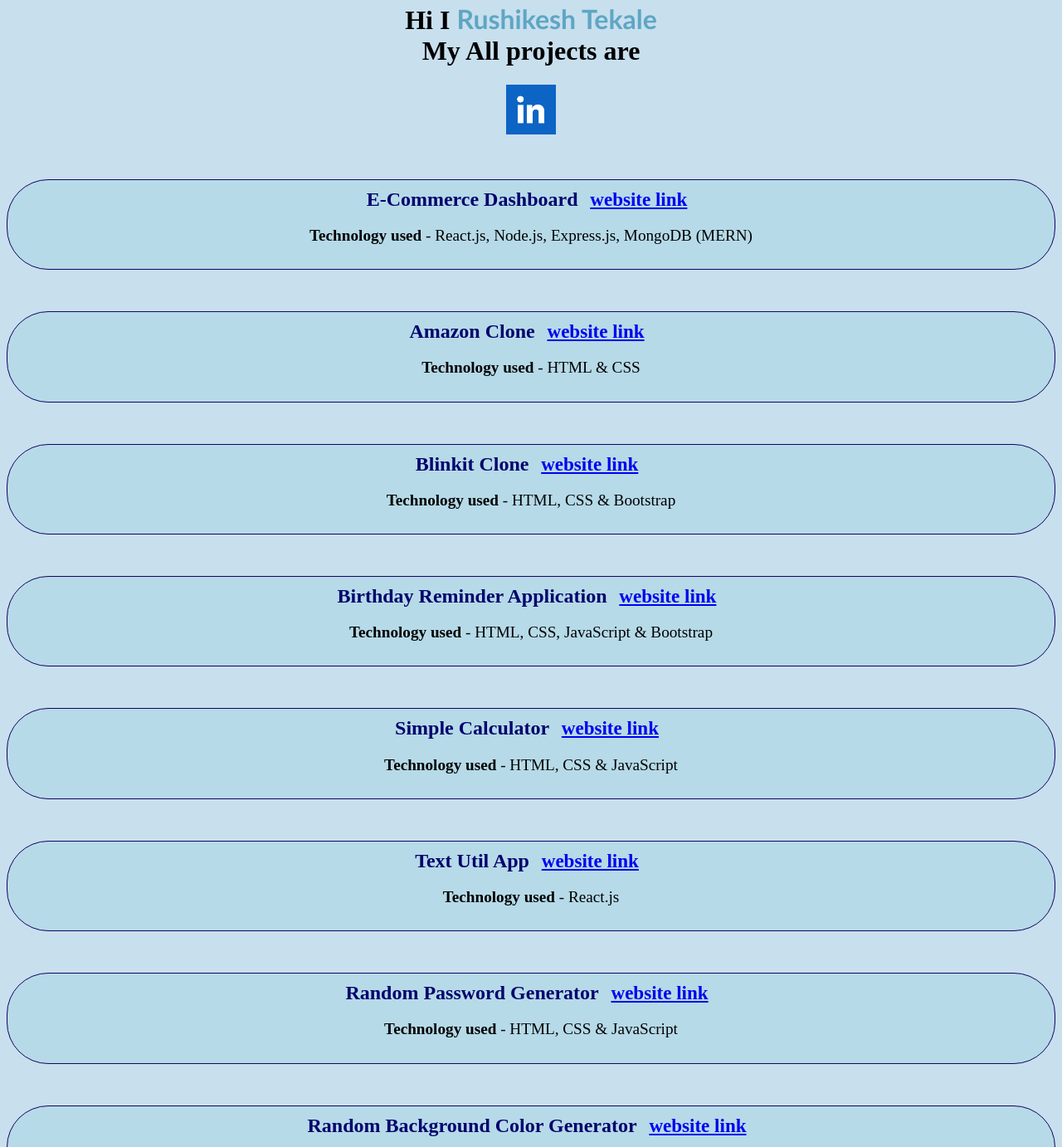
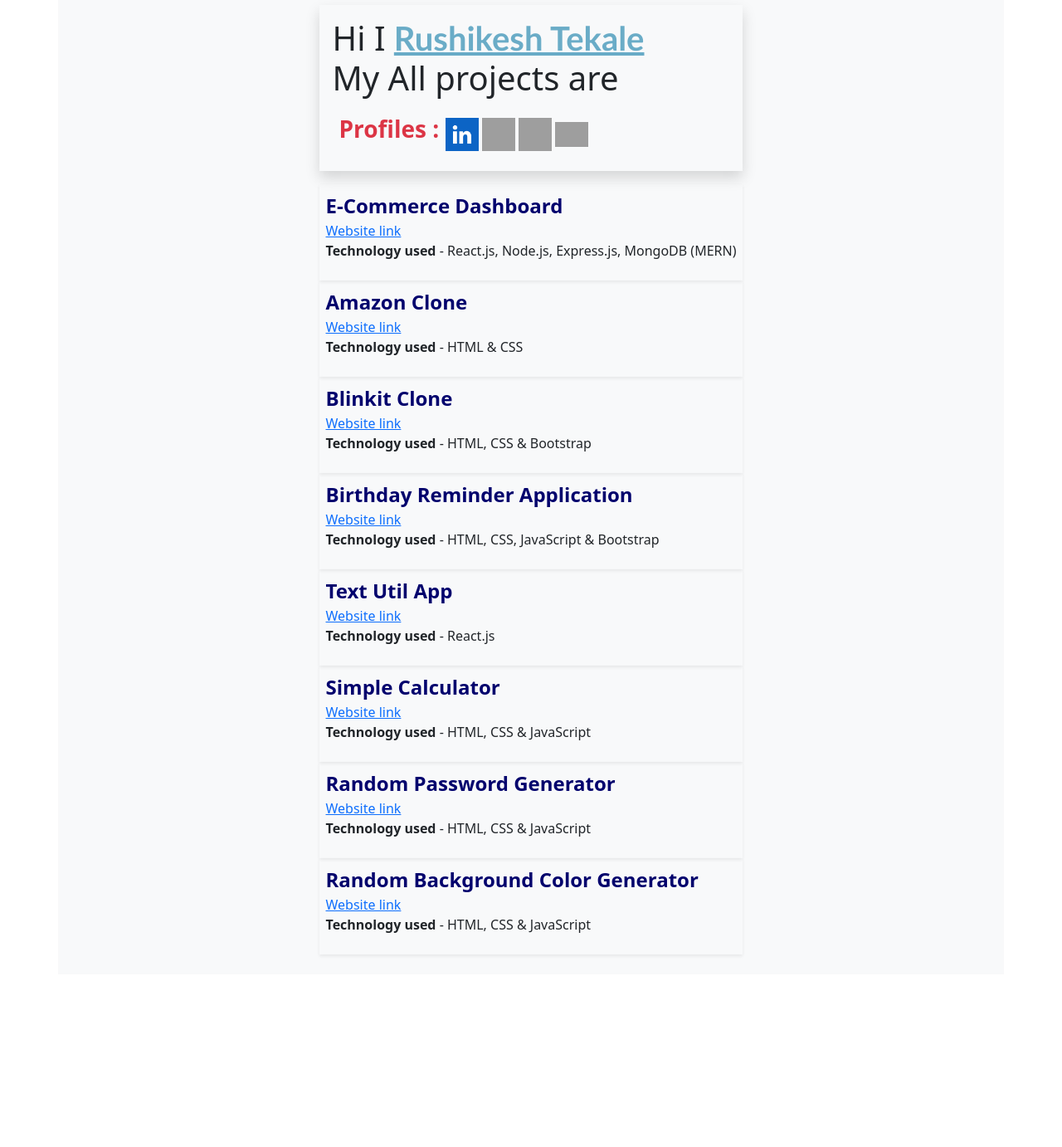
Before and after one commit to RushikeshTekale66/All-project-link, a plain HTML site: page index.html in a window 1280 px wide. Shown: the part 18-1400 px from the top of the page at 83% size. After the commit the page ends 1192 px from the top, so only its background shows below. Drawn offline with nearby package versions, Linux system fonts and the light colour scheme; grey boxes are pictures that could not be loaded.

Commit message:
Updated the Bootstrap & Updated the template

```diff
--- a/index.html
+++ b/index.html
@@ -6,66 +6,83 @@
     <meta name="viewport" content="width=device-width, initial-scale=1.0">
     <title>All project links</title>
     <link rel="stylesheet" href="style.css">
+    <link href="https://cdn.jsdelivr.net/npm/bootstrap@5.0.2/dist/css/bootstrap.min.css" rel="stylesheet"
+        integrity="sha384-EVSTQN3/azprG1Anm3QDgpJLIm9Nao0Yz1ztcQTwFspd3yD65VohhpuuCOmLASjC" crossorigin="anonymous">
 </head>
 
 <body>
-    <div class="container">
-        <div class="main">
-            <div class="profile">
-                <h1>Hi I <b>Rushikesh Tekale</b> <br> My All projects are</h1>
-                <a href="https://www.linkedin.com/in/rushikesh-tekale-25b448208/" target="_blank"><img src="./Linkedin.png" alt="Linkedin" width="60" height="60"></a>
+    <div class="main container d-grid p-4 bg-light">
+        <div class="profile shadow mb-3 p-3 bg-light">
+            <h1 class="fs-1">Hi I <b >Rushikesh Tekale</b> <br> My All projects are</h1>
+            <div class="p-2">
+                <p class="d-inline fs-3 fw-bold text-danger">Profiles : </p>
+                <a href="https://www.linkedin.com/in/rushikesh-tekale-25b448208/" target="_blank"><img
+                    src="./Linkedin.png" alt="Linkedin" width="40" height="40"></a>
+
+                <a href="https://github.com/RushikeshTekale66" target="_blank"><img
+                        src="https://upload.wikimedia.org/wikipedia/commons/thumb/c/c2/GitHub_Invertocat_Logo.svg/300px-GitHub_Invertocat_Logo.svg.png"
+                        alt="Linkedin" width="40" height="40"></a>
+
+                <a href="https://leetcode.com/rushikeshtekale918/" target="_blank"><img
+                        src="https://encrypted-tbn0.gstatic.com/images?q=tbn:ANd9GcSytlI3qE2Xdavy6gsBu_8BR_9v8DCh-Ka757ukCHbWTg&s"
+                        alt="Linkedin" width="40" height="40"></a>
+
+                <a href="https://www.geeksforgeeks.org/user/rushikeshtekale918/" target="_blank"><img
+                        src="https://upload.wikimedia.org/wikipedia/commons/thumb/4/43/GeeksforGeeks.svg/1280px-GeeksforGeeks.svg.png"
+                        alt="Linkedin" width="40" height="30"></a>
             </div>
 
-            <div class="cart">
+        </div>
+        <div class="cart shadow-sm  p-2">
             <label>E-Commerce Dashboard</label>
-                <a href="https://ecommerseportal.netlify.app/" target="_blank">website link</a>
+            <div><a href="https://ecommerseportal.netlify.app/" target="_blank">Website link</a></div>
             <p><strong>Technology used</strong></stront> - React.js, Node.js, Express.js, MongoDB (MERN)</p>
         </div>
 
-            <div class="cart">
+        <div class="cart shadow-sm  p-2">
             <label> Amazon Clone</label>
-                <a href="https://rushikeshtekale66.github.io/Amazon-Clone/" target="_blank">website link</a>
+            <div><a href="https://rushikeshtekale66.github.io/Amazon-Clone/" target="_blank">Website link</a></div>
             <p><strong>Technology used</strong></stront> - HTML & CSS</p>
         </div>
 
-            <div class="cart">
+        <div class="cart shadow-sm  p-2">
             <label> Blinkit Clone</label>
-                <a href="https://rushikeshtekale66.github.io/Blinkit-Shopping-Clone/" target="_blank">website link</a>
+            <div><a href="https://rushikeshtekale66.github.io/Blinkit-Shopping-Clone/" target="_blank">Website link</a>
+            </div>
             <p><strong>Technology used</strong></stront> - HTML, CSS & Bootstrap</p>
         </div>
 
-            <div class="cart">
+        <div class="cart shadow-sm  p-2">
             <label>Birthday Reminder Application</label>
-                <a href="https://birthdayappbyrushi.netlify.app/" target="_blank">website link</a>
+            <div><a href="https://birthdayappbyrushi.netlify.app/" target="_blank">Website link</a></div>
             <p><strong>Technology used</strong></stront> - HTML, CSS, JavaScript & Bootstrap</p>
         </div>
 
-            <div class="cart">
+        <div class="cart shadow-sm  p-2">
+            <label>Text Util App</label>
+            <div><a href="https://rushikeshtekale66.github.io/my_app/" target="_blank">Website link</a></div>
+            <p><strong>Technology used</strong></stront> - React.js</p>
+        </div>
+
+        <div class="cart shadow-sm  p-2">
             <label>Simple Calculator</label>
-                <a href="https://rushikeshtekale66.github.io/calculator-using-html-css/" target="_blank">website
-                    link</a>
+            <div><a href="https://rushikeshtekale66.github.io/calculator-using-html-css/" target="_blank">Website
+                    link</a></div>
             <p><strong>Technology used</strong></stront> - HTML, CSS & JavaScript</p>
         </div>
 
-            <div class="cart">
-                <label>Text Util App</label>
-                <a href="https://rushikeshtekale66.github.io/my_app/" target="_blank">website link</a>
-                <p><strong>Technology used</strong></stront> - React.js</p>
-            </div>
-
-            <div class="cart">
+        <div class="cart shadow-sm  p-2">
             <label>Random Password Generator</label>
-                <a href="https://rushikeshtekale66.github.io/Generate-a-random-passward-using-JS-HTML-CSS/"
-                    target="_blank">website link</a>
+            <div><a href="https://rushikeshtekale66.github.io/Generate-a-random-passward-using-JS-HTML-CSS/"
+                    target="_blank">Website link</a></div>
             <p><strong>Technology used</strong></stront> - HTML, CSS & JavaScript</p>
         </div>
 
-            <div class="cart">
+        <div class="cart shadow-sm  p-2">
             <label>Random Background Color Generator</label>
-                <a href="https://rushikeshtekale66.github.io/Random-color-generator-using-html-css-javascript/"
-                    target="_blank">website link</a>
+            <div><a href="https://rushikeshtekale66.github.io/Random-color-generator-using-html-css-javascript/"
+                    target="_blank">Website link</a></div>
             <p><strong>Technology used</strong></stront> - HTML, CSS & JavaScript</p>
-            </div>
         </div>
 
     </div>
--- a/style.css
+++ b/style.css
@@ -1,29 +1,13 @@
-body{
-    background-color: rgb(200, 223, 238);
-    display: block;
-    background-size: cover;
-}
 
 b{
     color: rgba(61, 148, 183, 0.764);
     font-weight: 900;
+    text-decoration: underline;
     font-family:'Gill Sans', 'Gill Sans MT', Calibri, 'Trebuchet MS', sans-serif;
 }
-
 .main{
-    text-align: center;
+    align-items: center;
     justify-content: center;
-}
-
-.cart{
-    background-color:rgb(182, 218, 232);
-    display: block;
-    font-size:larger;
-    border: 1px solid rgb(20, 2, 100);
-    border-radius: 50px;
-    margin-top: 50px;
-    padding: 10px 10px;
-    text-decoration: none;
 }
 
 .cart label{
@@ -33,15 +17,6 @@ b{
     color:rgb(1, 1, 109);
 }
 
-.cart a{
-    width: fit-content;
-    font-size:larger;
-    font-weight: 700;
-    border-radius: 50px;
-    padding: 10px 10px;
-
-}
-
 .cart a:hover{
     color: rgb(87, 104, 227);
     font-weight: 800;
```
Lines whose indentation alone changed are shown as unchanged.
